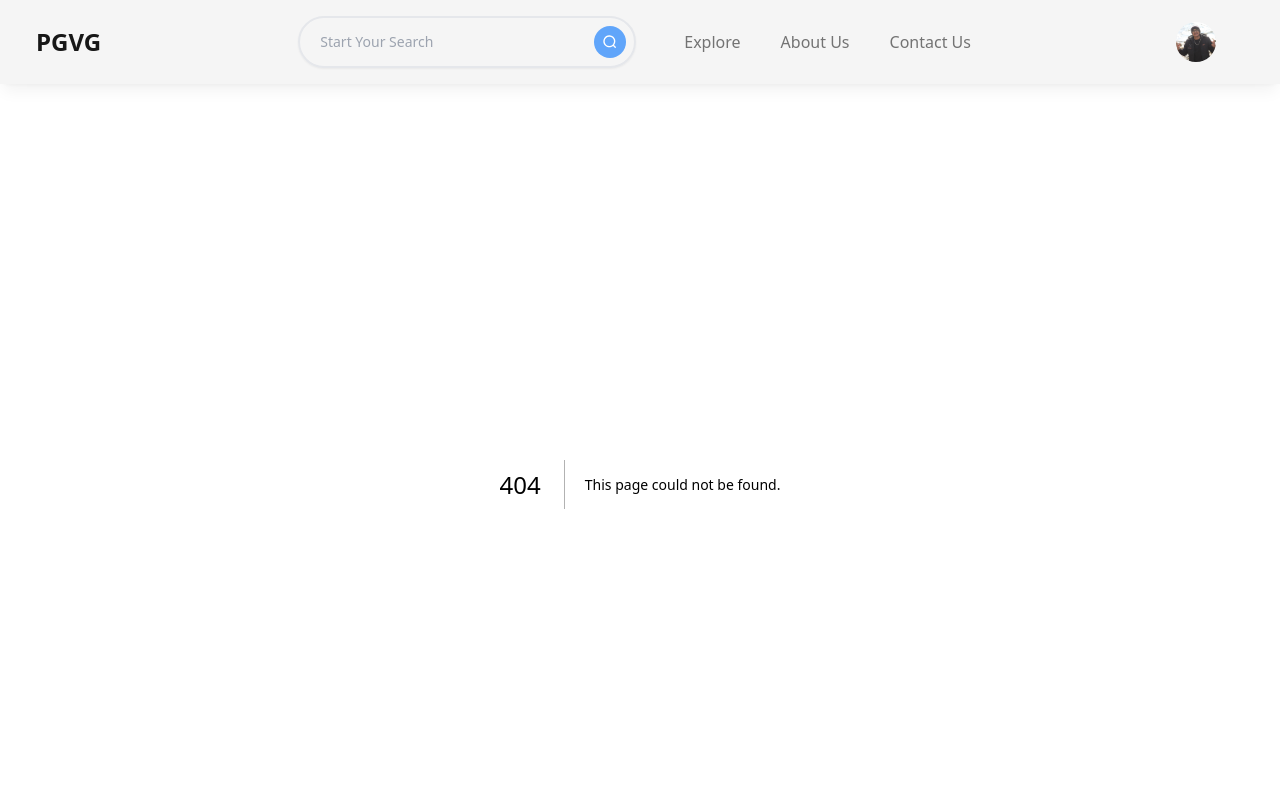
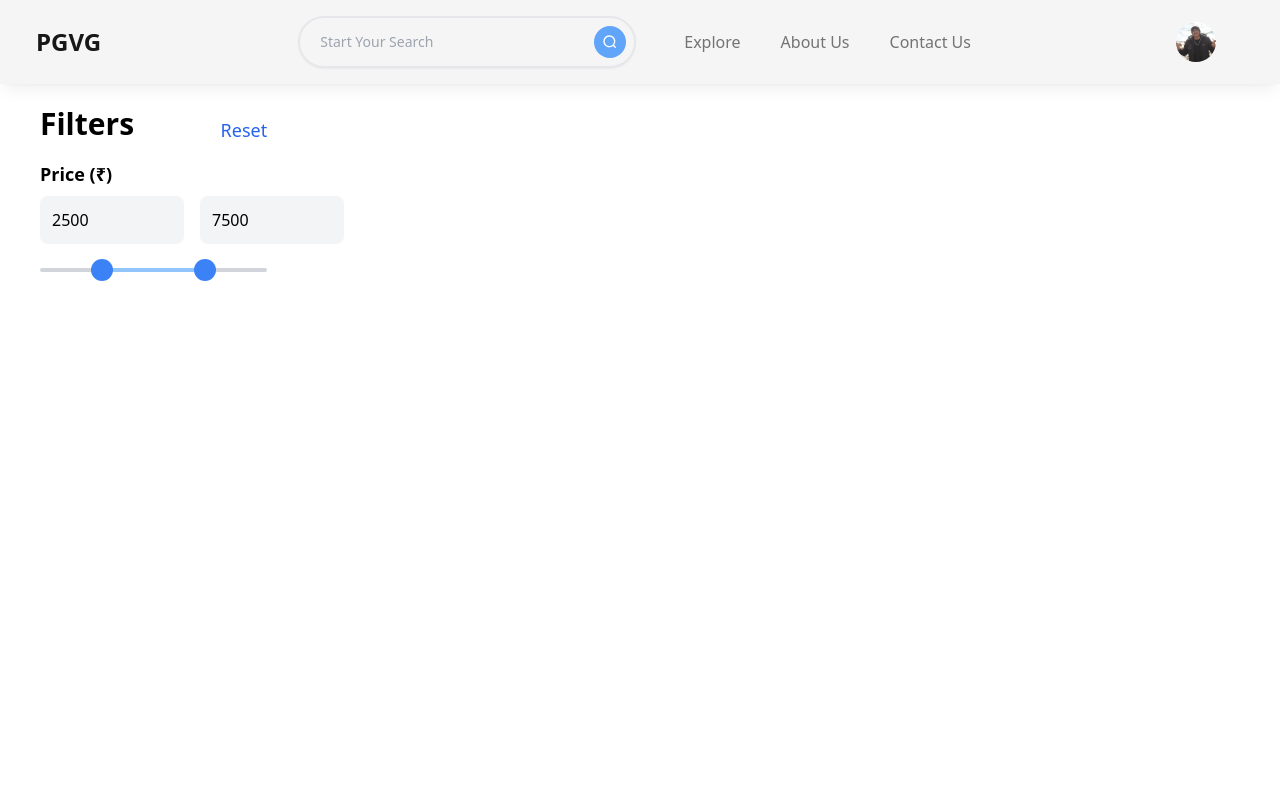
Before and after one commit to vanshugalhotra3332/PGVG, a Next.js app: page /explore in a window 1280 px wide. Before the commit this address had no page. Shown: the top 800 px of the page. Built offline with nearby package versions, Linux system fonts and the light colour scheme.

Commit message:
style(explore): added style f or price filter & rangeSlider

```diff
--- a/components/LandingPage.js
+++ b/components/LandingPage.js
@@ -4,8 +4,10 @@ import WhyChoose from "./Cards/WhyChoose";
 import NearbyPG from "./Cards/NearbyPG";
 import Testimonial from "./Cards/Testimonial";
 import Carousel from "nuka-carousel/lib/carousel";
+import { useRouter } from "next/router";
 
 const LandingPage = () => {
+  const router = useRouter();
   return (
     <>
       {/* image & text section */}
@@ -19,7 +21,14 @@ const LandingPage = () => {
             Find your escape, stay with us
           </p>
           <div className="p-2 w-full mt-6 m-auto">
-            <button className="outline-none flex mx-auto text-blue-500 border-blue-500 border-[1px] py-2 px-12 focus:outline-none rounded-md full text-lg transition-all duration-200 ease-out active:shadow-md active:scale-105 hover:text-white hover:bg-blue-500 active:bg-blue-500 active:text-white font-semibold">
+            <button
+              className="outline-none flex mx-auto text-blue-500 border-blue-500 border-[1px] py-2 px-12 focus:outline-none rounded-md full text-lg transition-all duration-200 ease-out active:shadow-md active:scale-105 hover:text-white hover:bg-blue-500 active:bg-blue-500 active:text-white font-semibold"
+              onClick={() => {
+                router.push({
+                  pathname: "/explore",
+                });
+              }}
+            >
               Explore
             </button>
           </div>
--- a/components/Navbar.js
+++ b/components/Navbar.js
@@ -1,12 +1,15 @@
 import React, { useState } from "react";
 import Image from "next/image";
 import { UilSearch, UilBars, UilTimes } from "@iconscout/react-unicons";
+import { useRouter } from "next/router";
 
 const Navbar = () => {
   const [searchText, setSearchText] = useState("");
 
   const [toggleNav, setToggleNav] = useState(false);
   //   const [toggleUserMenu, setToggleUserMenu] = useState(false)
+
+  const router = useRouter();
 
   const handleChange = (e) => {
     setSearchText(e.target.value);
@@ -71,9 +74,12 @@ const Navbar = () => {
             >
               <li className="lg:pr-2" data-te-nav-item-ref>
                 <a
-                  className="text-neutral-500 hover:text-neutral-700 focus:text-neutral-700 disabled:text-black/30 dark:text-neutral-200 dark:hover:text-neutral-300 dark:focus:text-neutral-300 lg:px-2 [&.active]:text-black/90 dark:[&.active]:text-zinc-400"
-                  href="#"
-                  data-te-nav-link-ref
+                  className="text-neutral-500 hover:text-neutral-700 focus:text-neutral-700 disabled:text-black/30 dark:text-neutral-200 dark:hover:text-neutral-300 dark:focus:text-neutral-300 lg:px-2 [&.active]:text-black/90 dark:[&.active]:text-zinc-400 cursor-pointer"
+                  onClick={() => {
+                    router.push({
+                      pathname: "/explore",
+                    });
+                  }}
                 >
                   Explore
                 </a>
@@ -122,7 +128,14 @@ const Navbar = () => {
         } transition-all ease-out duration-200`}
       >
         <ul className="p-4 bg-gray-50">
-          <li className="pt-4 text-lg text-neutral-700 active:text-blue-500 transition-all ease-out duration-100">
+          <li
+            className="pt-4 text-lg text-neutral-700 active:text-blue-500 transition-all ease-out duration-100"
+            onClick={() => {
+              router.push({
+                pathname: "/explore",
+              });
+            }}
+          >
             Explore
           </li>
           <li className="pt-4 text-lg text-neutral-700 active:text-blue-500 transition-all ease-out duration-100">
--- /dev/null
+++ b/components/RangeSlider.js
@@ -0,0 +1,104 @@
+import React, { useState, useEffect, useRef } from "react";
+
+const RangeSlider = ({
+  initialMin,
+  initialMax,
+  minVal,
+  maxVal,
+  step,
+  priceCap,
+}) => {
+  const progressRef = useRef(null);
+  const [min, setMin] = useState(initialMin);
+  const [max, setMax] = useState(initialMax);
+
+  const handleMin = (e) => {
+    if (max - min >= priceCap && max <= maxVal) {
+      if (parseInt(e.target.value) > parseInt(max)) {
+      } else {
+        setMin(parseInt(e.target.value));
+      }
+    } else {
+      if (parseInt(e.target.value) < min) {
+        setMin(parseInt(e.target.value));
+      }
+    }
+  };
+
+  const handleMax = (e) => {
+    if (max - min >= priceCap && max <= maxVal) {
+      if (parseInt(e.target.value) < parseInt(min)) {
+      } else {
+        setMax(parseInt(e.target.value));
+      }
+    } else {
+      if (parseInt(e.target.value) > max) {
+        setMax(parseInt(e.target.value));
+      }
+    }
+  };
+
+  useEffect(() => {
+    progressRef.current.style.left = (min / maxVal) * step + "%";
+    progressRef.current.style.right = step - (max / maxVal) * step + "%";
+  }, [min, max, maxVal, step]);
+
+  return (
+    <div>
+      {/* price input */}
+      <div className="price-input mt-2 flex justify-between items-center space-x-4">
+        <input
+          type="number"
+          value={min}
+          onChange={(e) => {
+            setMin(e.target.value);
+          }}
+          className="outline-none bg-gray-100 py-3 px-3 rounded-lg w-36"
+          placeholder="From"
+        />
+        <input
+          type="number"
+          value={max}
+          onChange={(e) => {
+            setMax(e.target.value);
+          }}
+          className="outline-none bg-gray-100 py-3 px-3 rounded-lg w-36"
+          placeholder="To"
+        />
+      </div>
+
+      {/* slider */}
+      <div className="mb-4">
+        <div className="slider relative h-1 rounded-md bg-gray-300 mt-6">
+          <div
+            className="progress absolute h-1 bg-blue-300 rounded"
+            ref={progressRef}
+          ></div>
+        </div>
+
+        <div className="range-input relative">
+          <input
+            type="range"
+            value={min}
+            onChange={handleMin}
+            min={minVal}
+            step={step}
+            max={maxVal}
+            className="range-min absolute w-full -top-1 h-1 bg-transparent appearance-none pointer-events-none"
+          />
+          <input
+            type="range"
+            onChange={handleMax}
+            value={max}
+            min={minVal}
+            step={step}
+            max={maxVal}
+            className="range-max absolute w-full -top-1 h-1 bg-transparent appearance-none pointer-events-none"
+          />
+        </div>
+      </div>
+    </div>
+  );
+};
+
+export default RangeSlider;
--- /dev/null
+++ b/pages/explore.js
@@ -0,0 +1,34 @@
+import RangeSlider from "@/components/RangeSlider";
+import React from "react";
+
+const Explore = () => {
+  return (
+    <>
+      <div className="sidebar h-[90vh] w-[24vw]">
+        <div className="sidebar-elements px-10 py-5">
+          {/* filter & reset */}
+          <div className="heading flex justify-between items-center">
+            <h1 className="text-3xl font-semibold inline-flex">Filters</h1>
+            <span className="text-lg text-blue-600 cursor-pointer mt-3 transition-all duration-150 ease-out hover:text-blue-500">
+              Reset
+            </span>
+          </div>
+
+          <div className="mt-4 price-filter">
+            <h2 className="text-lg font-semibold">Price (₹) </h2>
+            <RangeSlider
+              initialMin={2500}
+              initialMax={7500}
+              minVal={0}
+              maxVal={10000}
+              step={100}
+              priceCap={1000}
+            />
+          </div>
+        </div>
+      </div>
+    </>
+  );
+};
+
+export default Explore;
--- a/styles/globals.css
+++ b/styles/globals.css
@@ -1,3 +1,21 @@
 @tailwind base;
 @tailwind components;
 @tailwind utilities;
+
+@layer base {
+    input[type="number"]::-webkit-inner-spin-button,
+    input[type="number"]::-webkit-outer-spin-button {
+      -webkit-appearance: none;
+      margin: 0;
+    }
+  }
+
+/* range slider */
+input[type=range]::-webkit-slider-thumb{
+  pointer-events: auto;
+  width: 22px;
+  height: 22px;
+  border-radius: 50%;
+  -webkit-appearance: none;
+  @apply bg-blue-500
+}
```
